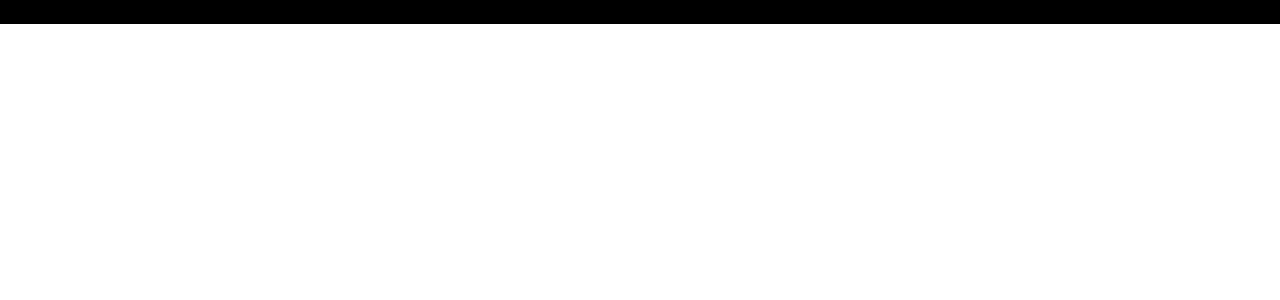
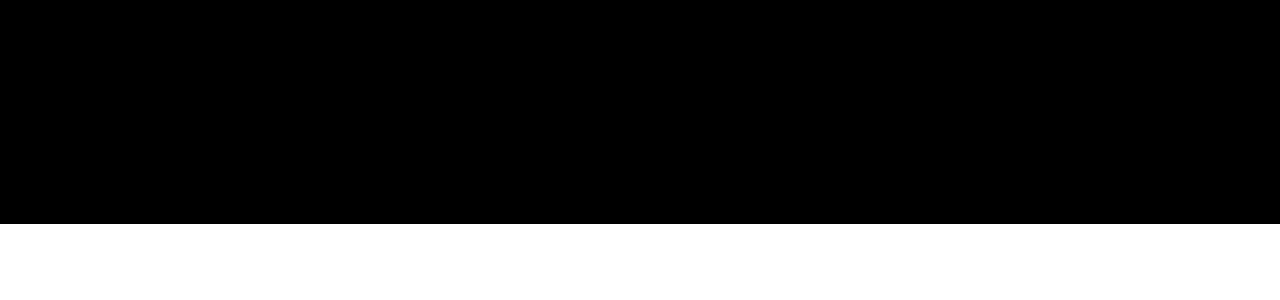
Before and after one commit to NotAnonymousUser/PortfolioV1, a Next.js app: page / in a window 1280 px wide. Shown: the top 300 px of the page. Built offline with nearby package versions, Linux system fonts and the light colour scheme.

Commit message:
hero component1

```diff
--- a/app/page.tsx
+++ b/app/page.tsx
@@ -1,10 +1,11 @@
+import Hero from "@/components/Hero";
 import Image from "next/image";
 
 export default function Home() {
   return (
     <main className="realtive bg-black flex justify-center items-center flex-col overflow-hidden mx-auto sm:px-10 px-5">
       <div className="max-w-7xl w-full">
-        <h1>Hello World</h1>
+        <Hero />
       </div>
     </main>
   );
--- /dev/null
+++ b/components/Hero.tsx
@@ -0,0 +1,11 @@
+import React from "react";
+
+function Hero() {
+  return (
+    <div className="pb-20 pt-36">
+      <div></div>
+    </div>
+  );
+}
+
+export default Hero;
```
